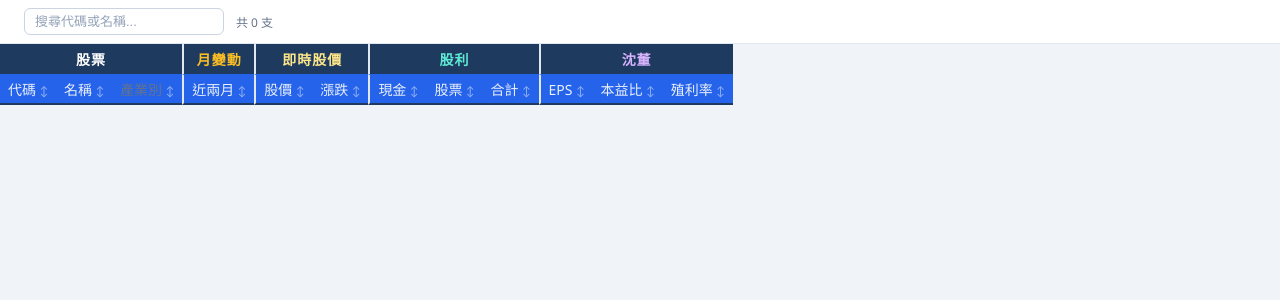
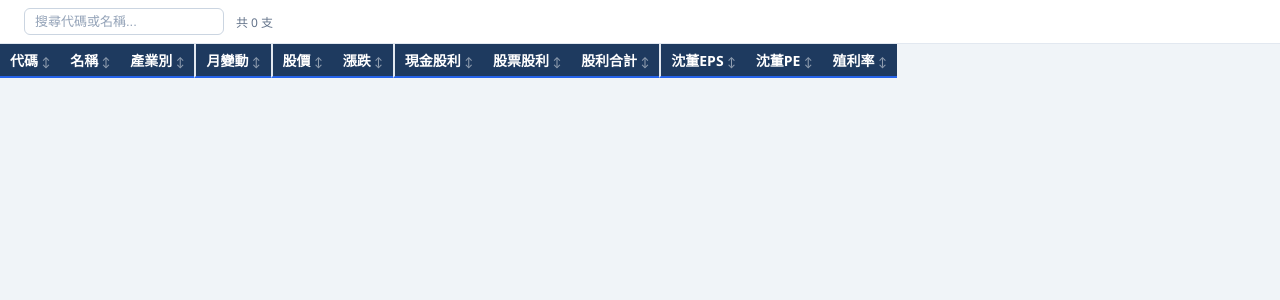
Before and after one commit to ccyu1007-web/shendong-system, a Flask app: page / in a window 1280 px wide. Shown: the part 59-359 px from the top of the page. Run offline with Flask 3, Linux system fonts and the light colour scheme; data that the repository does not hold is empty; parts of the project's set-up code (start-up, migrations or seed data) failed here and were passed over; some libraries are stand-ins or nearby versions.

Commit message:
表頭合併單列 + timeout 加長 60s

```diff
--- a/app.py
+++ b/app.py
@@ -48,7 +48,8 @@ def _api_stocks_cloud():
     last_year = current_year - 1
 
     # 同時取股票清單和批次營收資料
-    stock_resp, rev_resp = req.get(f'{TOCK_API}/api/stocks', timeout=30), req.get(f'{TOCK_API}/api/bulk/revenue', timeout=30)
+    stock_resp = req.get(f'{TOCK_API}/api/stocks', timeout=60)
+    rev_resp = req.get(f'{TOCK_API}/api/bulk/revenue', timeout=60)
     all_stocks = stock_resp.json().get('data', [])
     rev = rev_resp.json()
 
--- a/templates/index.html
+++ b/templates/index.html
@@ -108,30 +108,16 @@
             white-space: nowrap;
         }
 
-        thead tr.group-header th {
+        thead tr.sub-header th {
             background: #1e3a5f;
-            letter-spacing: 1px;
-            padding: 5px 10px;
-            border-bottom: 1px solid #2563eb;
+            color: #fff;
+            font-weight: 600;
+            padding: 6px 10px;
+            border-bottom: 2px solid #2563eb;
             top: 0;
         }
 
-        thead tr.sub-header th {
-            background: #2563eb;
-            color: rgba(255,255,255,.9);
-            font-weight: 500;
-            padding: 4px 8px;
-            border-bottom: 2px solid #1e3a5f;
-            top: 28px;
-        }
-
-        .group-stock { color: #fff; }
-        .group-monthly { color: #93c5fd; }
-        .group-change { color: #fbbf24; }
-        .group-qrev { color: #86efac; }
-        .group-qeps { color: #d8b4fe; }
-        .group-div { color: #5eead4; }
-        .group-price { color: #fde68a; }
+        /* 保留供未來使用 */
 
         /* 表身 */
         tbody tr {
@@ -174,22 +160,17 @@
         tbody tr:nth-child(even) td.stock-name { background: #f8fafc; }
         tbody tr:hover td.stock-name { background: #f1f5f9; }
 
-        /* sticky header 也要配合凍結欄 */
         th.sticky-code {
             position: sticky;
             left: 0;
             z-index: 20;
+            background: #1e3a5f !important;
         }
         th.sticky-name {
             position: sticky;
             left: 55px;
             z-index: 20;
-        }
-        /* group-header 第一列的凍結欄 */
-        th.sticky-group {
-            position: sticky;
-            left: 0;
-            z-index: 20;
+            background: #1e3a5f !important;
         }
 
         td.num {
@@ -252,7 +233,6 @@
         <div class="loading" id="loading">載入中...</div>
         <table id="main-table" style="display:none;">
             <thead>
-                <tr class="group-header" id="group-header"></tr>
                 <tr class="sub-header" id="sub-header"></tr>
             </thead>
             <tbody id="tbody"></tbody>
@@ -312,70 +292,60 @@
             // 初始化股價欄位（用逍遙系統收盤價作預設）
             stocks.forEach(s => { s._price = s.close || null; s._change = s.change || null; });
 
-            const gh = document.getElementById('group-header');
             const sh = document.getElementById('sub-header');
 
             // 保存渲染參數供排序後重繪用
             _renderParams = { months, quarterly_cols, last_year_q, current_year_q, current_year, last_year };
 
-            // 股票 (3欄)
-            let ghHtml = `<th colspan="3" class="group-stock sticky-group" style="background:#1e3a5f">股票</th>`;
-            let shHtml = `<th class="sticky-code sortable" style="text-align:left;background:#2563eb" onclick="sortTable('code')">代碼 <span class="sort-arrow" id="sa_code">↕</span></th>` +
-                         `<th class="sticky-name sortable" style="text-align:left;background:#2563eb" onclick="sortTable('name')">名稱 <span class="sort-arrow" id="sa_name">↕</span></th>` +
-                         `<th class="sortable" style="text-align:left;font-size:inherit;color:#64748b" onclick="sortTable('industry')">產業別 <span class="sort-arrow" id="sa_industry">↕</span></th>`;
+            // 單列表頭
+            let shHtml = `<th class="sticky-code sortable" style="text-align:left;background:#1e3a5f" onclick="sortTable('code')">代碼 <span class="sort-arrow" id="sa_code">↕</span></th>` +
+                         `<th class="sticky-name sortable" style="text-align:left;background:#1e3a5f" onclick="sortTable('name')">名稱 <span class="sort-arrow" id="sa_name">↕</span></th>` +
+                         `<th class="sortable" style="text-align:left" onclick="sortTable('industry')">產業別 <span class="sort-arrow" id="sa_industry">↕</span></th>`;
 
             // 月營收
             if (months.length > 0) {
-                ghHtml += `<th colspan="${months.length}" class="group-monthly sep-left">${current_year} 月營收 <span class="unit-hint">(百萬)</span></th>`;
                 months.forEach((m, i) => {
                     shHtml += `<th class="sortable ${i === 0 ? 'sep-left' : ''}" onclick="sortTable('monthly_${m}')">${monthNames[m-1]} <span class="sort-arrow" id="sa_monthly_${m}">↕</span></th>`;
                 });
             }
 
             // 月變動
-            ghHtml += `<th class="group-change sep-left">月變動</th>`;
-            shHtml += `<th class="sortable sep-left" onclick="sortTable('mom_change')">近兩月 <span class="sort-arrow" id="sa_mom_change">↕</span></th>`;
+            shHtml += `<th class="sortable sep-left" onclick="sortTable('mom_change')">月變動 <span class="sort-arrow" id="sa_mom_change">↕</span></th>`;
 
             // 季營收
             if (quarterly_cols.length > 0) {
-                ghHtml += `<th colspan="${quarterly_cols.length}" class="group-qrev sep-left">季營收 <span class="unit-hint">(百萬)</span></th>`;
                 quarterly_cols.forEach((q, i) => {
                     const isFirst = (i === 0);
                     const isYearSep = (i === last_year_q.length && current_year_q.length > 0);
-                    shHtml += `<th class="sortable ${isFirst ? 'sep-left' : (isYearSep ? 'year-sep' : '')}" onclick="sortTable('qrev_${q}')"><span class="sort-arrow" id="sa_qrev_${q}">↕</span> ${q}</th>`;
+                    shHtml += `<th class="sortable ${isFirst ? 'sep-left' : (isYearSep ? 'year-sep' : '')}" onclick="sortTable('qrev_${q}')">營${q} <span class="sort-arrow" id="sa_qrev_${q}">↕</span></th>`;
                 });
             }
 
             // 季EPS(累計)
             if (quarterly_cols.length > 0) {
-                ghHtml += `<th colspan="${quarterly_cols.length + 1}" class="group-qeps sep-left">季EPS(累計)</th>`;
-                shHtml += `<th class="sortable sep-left" onclick="sortTable('eps_date')">更新日 <span class="sort-arrow" id="sa_eps_date">↕</span></th>`;
+                shHtml += `<th class="sortable sep-left" onclick="sortTable('eps_date')">EPS更新 <span class="sort-arrow" id="sa_eps_date">↕</span></th>`;
                 quarterly_cols.forEach((q, i) => {
                     const isYearSep = (i === last_year_q.length && current_year_q.length > 0);
-                    shHtml += `<th class="sortable ${isYearSep ? 'year-sep' : ''}" onclick="sortTable('qeps_${q}')"><span class="sort-arrow" id="sa_qeps_${q}">↕</span> ${q}</th>`;
+                    shHtml += `<th class="sortable ${isYearSep ? 'year-sep' : ''}" onclick="sortTable('qeps_${q}')">EPS${q} <span class="sort-arrow" id="sa_qeps_${q}">↕</span></th>`;
                 });
             }
 
-            // 即時股價 (2欄) — 放在季EPS右側
-            ghHtml += `<th colspan="2" class="group-price sep-left">即時股價</th>`;
+            // 即時股價
             shHtml += `<th class="sortable sep-left" onclick="sortTable('_price')">股價 <span class="sort-arrow" id="sa__price">↕</span></th>`;
             shHtml += `<th class="sortable" onclick="sortTable('_change')">漲跌 <span class="sort-arrow" id="sa__change">↕</span></th>`;
 
-            // 股利（最新一年）
+            // 股利
             const divLabel = stocks.length > 0 ? (stocks.find(s => s.div_label) || {}).div_label : '';
-            const divYear = divLabel ? divLabel + '年' : '';
-            ghHtml += `<th colspan="3" class="group-div sep-left">股利${divYear ? '（' + divYear + '）' : ''}</th>`;
-            shHtml += `<th class="sortable sep-left" onclick="sortTable('div_cash')">現金 <span class="sort-arrow" id="sa_div_cash">↕</span></th>`;
-            shHtml += `<th class="sortable" onclick="sortTable('div_stock')">股票 <span class="sort-arrow" id="sa_div_stock">↕</span></th>`;
-            shHtml += `<th class="sortable" onclick="sortTable('div_total')">合計 <span class="sort-arrow" id="sa_div_total">↕</span></th>`;
+            const divYr = divLabel ? divLabel + '年' : '';
+            shHtml += `<th class="sortable sep-left" onclick="sortTable('div_cash')">現金股利 <span class="sort-arrow" id="sa_div_cash">↕</span></th>`;
+            shHtml += `<th class="sortable" onclick="sortTable('div_stock')">股票股利 <span class="sort-arrow" id="sa_div_stock">↕</span></th>`;
+            shHtml += `<th class="sortable" onclick="sortTable('div_total')">股利合計 <span class="sort-arrow" id="sa_div_total">↕</span></th>`;
 
-            // 沈董本益比
-            ghHtml += `<th colspan="3" class="group-qeps sep-left">沈董</th>`;
-            shHtml += `<th class="sortable sep-left" onclick="sortTable('shen_eps')">EPS <span class="sort-arrow" id="sa_shen_eps">↕</span></th>`;
-            shHtml += `<th class="sortable" onclick="sortTable('shen_pe')">本益比 <span class="sort-arrow" id="sa_shen_pe">↕</span></th>`;
+            // 沈董
+            shHtml += `<th class="sortable sep-left" onclick="sortTable('shen_eps')">沈董EPS <span class="sort-arrow" id="sa_shen_eps">↕</span></th>`;
+            shHtml += `<th class="sortable" onclick="sortTable('shen_pe')">沈董PE <span class="sort-arrow" id="sa_shen_pe">↕</span></th>`;
             shHtml += `<th class="sortable" onclick="sortTable('shen_yld')">殖利率 <span class="sort-arrow" id="sa_shen_yld">↕</span></th>`;
 
-            gh.innerHTML = ghHtml;
             sh.innerHTML = shHtml;
 
             // 表身
```
